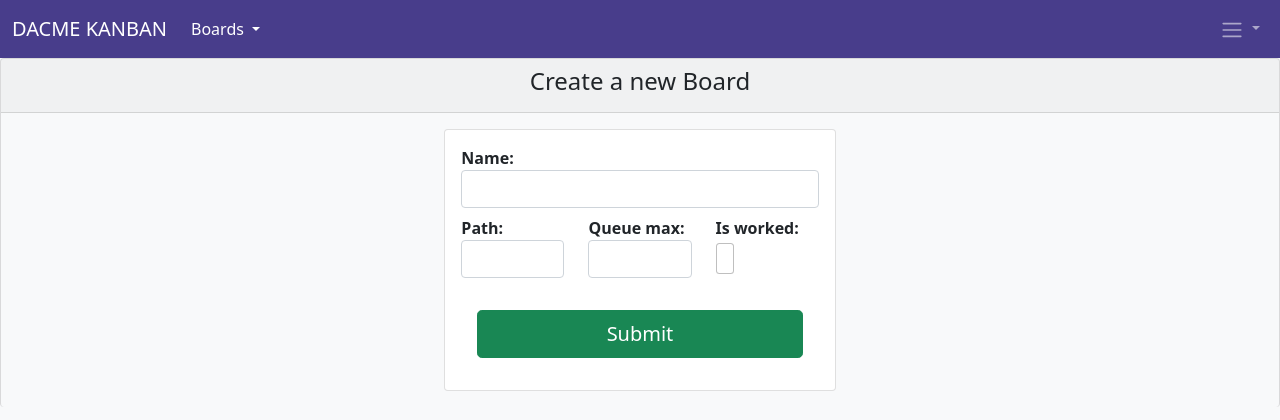
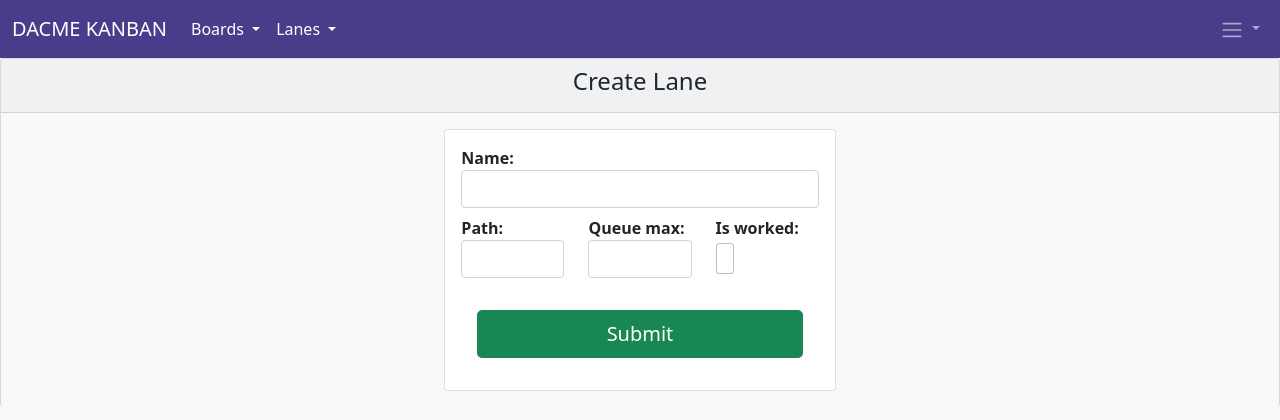
Before and after one commit to dac5197/kanban, a Django app: page /lane-create/1 in a window 1280 px wide. Shown: the top 420 px of the page. Run offline with Django 3.2, Linux system fonts and the light colour scheme; data that the repository does not hold is empty; some libraries are stand-ins or nearby versions.

Commit message:
Update lane form template

```diff
--- a/core/templates/lane-form.html
+++ b/core/templates/lane-form.html
@@ -10,7 +10,12 @@ DACME KANBAN - Create Lane
 <div class="container-fluid px-0 mx-0">
     <div class="card bg-light border-bottom-0">
         <div class="card-header mb-0">
-            <h4 class="text-center">Create a new Board</h4>
+            {% if object %}
+                <h4 class="text-center">Update Lane</h4>
+                <h6 class="text-center">{{object.number}}</h6>
+            {% else %}
+                <h4 class="text-center">Create Lane</h4>
+            {% endif %}
         </div>
         <div class="card-body p-0">
             <div class="row justify-content-center m-3">
--- a/core/views.py
+++ b/core/views.py
@@ -102,6 +102,7 @@ class LaneUpdateView(UpdateView):
         return f'/{self.object.board.number}'
 
 
+
 def card_change_lane_view(request, board_id, action, card_id):
     if request.method == 'POST':
         card = Card.objects.get(id=card_id)
--- a/templates/navbar.html
+++ b/templates/navbar.html
@@ -13,16 +13,25 @@
         <div class="navbar-collapse collapse" id="navbar1">
             <ul class="navbar-nav">
                 <li class="nav-item dropdown">
-                    <a class="nav-link active dropdown-toggle" href="#" id="navbarDropdown" role="button" data-bs-toggle="dropdown" aria-expanded="false">
-                    Boards
+                    <a class="nav-link active dropdown-toggle" href="#" id="navbarDropdownBoards" role="button" data-bs-toggle="dropdown" aria-expanded="false">
+                        Boards
                     </a>
-                    <ul class="dropdown-menu" aria-labelledby="navbarDropdown">
-                    <li><a class="dropdown-item" href="{% url 'index' %}">My Boards</a></li>
-                    <li><hr class="dropdown-divider"></li>
-                    <li><a class="dropdown-item" href="{% url 'board-create' %}">Create Board</a></li>
+                    <ul class="dropdown-menu" aria-labelledby="navbarDropdownBoards">
+                        <li><a class="dropdown-item" href="{% url 'index' %}">My Boards</a></li>
+                        <li><hr class="dropdown-divider"></li>
+                        <li><a class="dropdown-item" href="{% url 'board-create' %}">Create Board</a></li>
                     </ul>
                 </li>
-
+                <li class="nav-item dropdown">
+                    <a class="nav-link active dropdown-toggle" href="#" id="navbarDropdownLanes" role="button" data-bs-toggle="dropdown" aria-expanded="false">
+                        Lanes
+                    </a>
+                    <ul class="dropdown-menu" aria-labelledby="navbarDropdownLanes">
+                        <li><a class="dropdown-item" href="#">My Lanes</a></li>
+                        <li><hr class="dropdown-divider" id="createLaneDivider" hidden></li>
+                        <li><a class="dropdown-item" href="#" id="createLaneAnchor" hidden>Create Lane</a></li>
+                    </ul>
+                </li>
             </ul>
         </div>
         <div class="media">
```
Also changed, not shown: core/templates/board-detail.html (+7 -0 lines).
